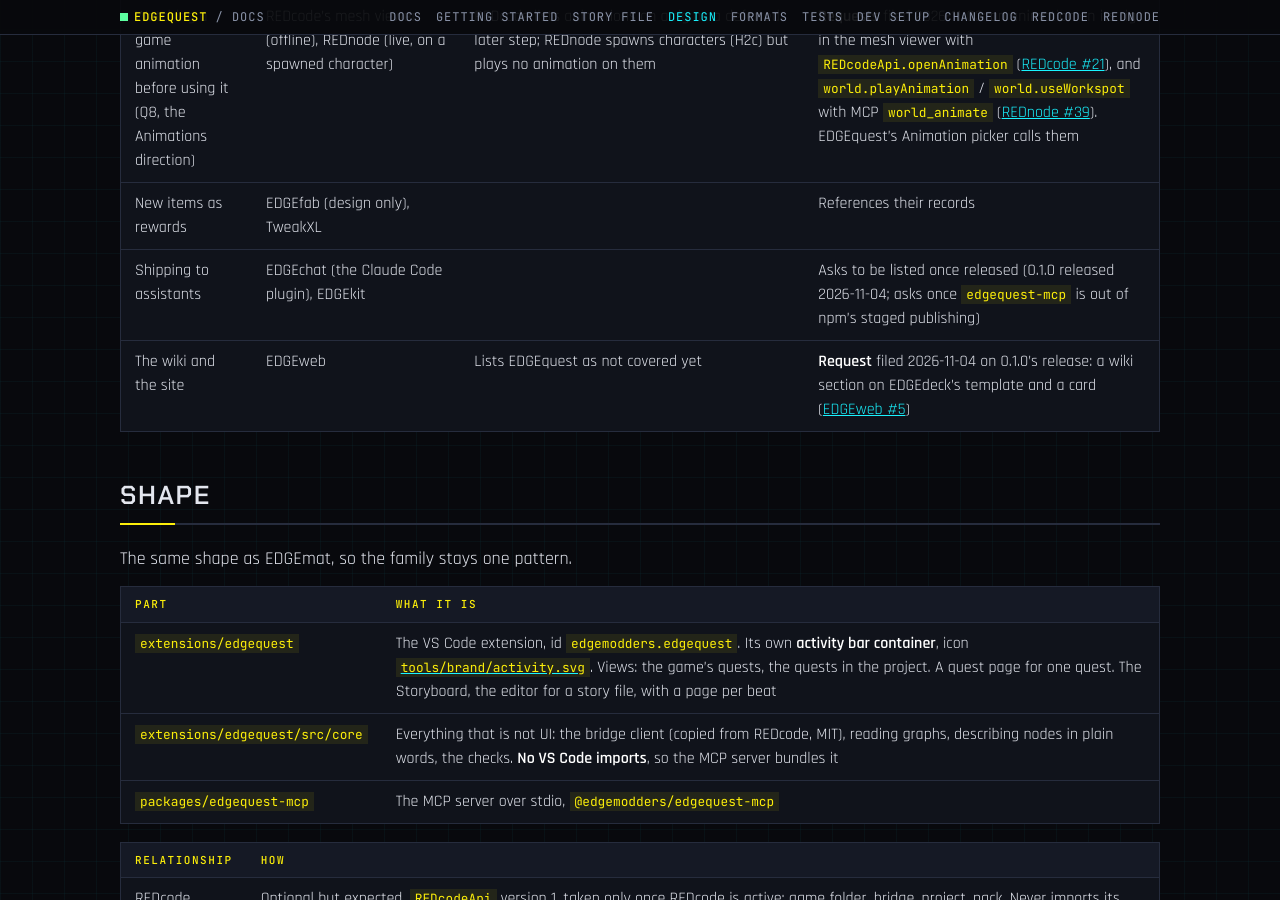
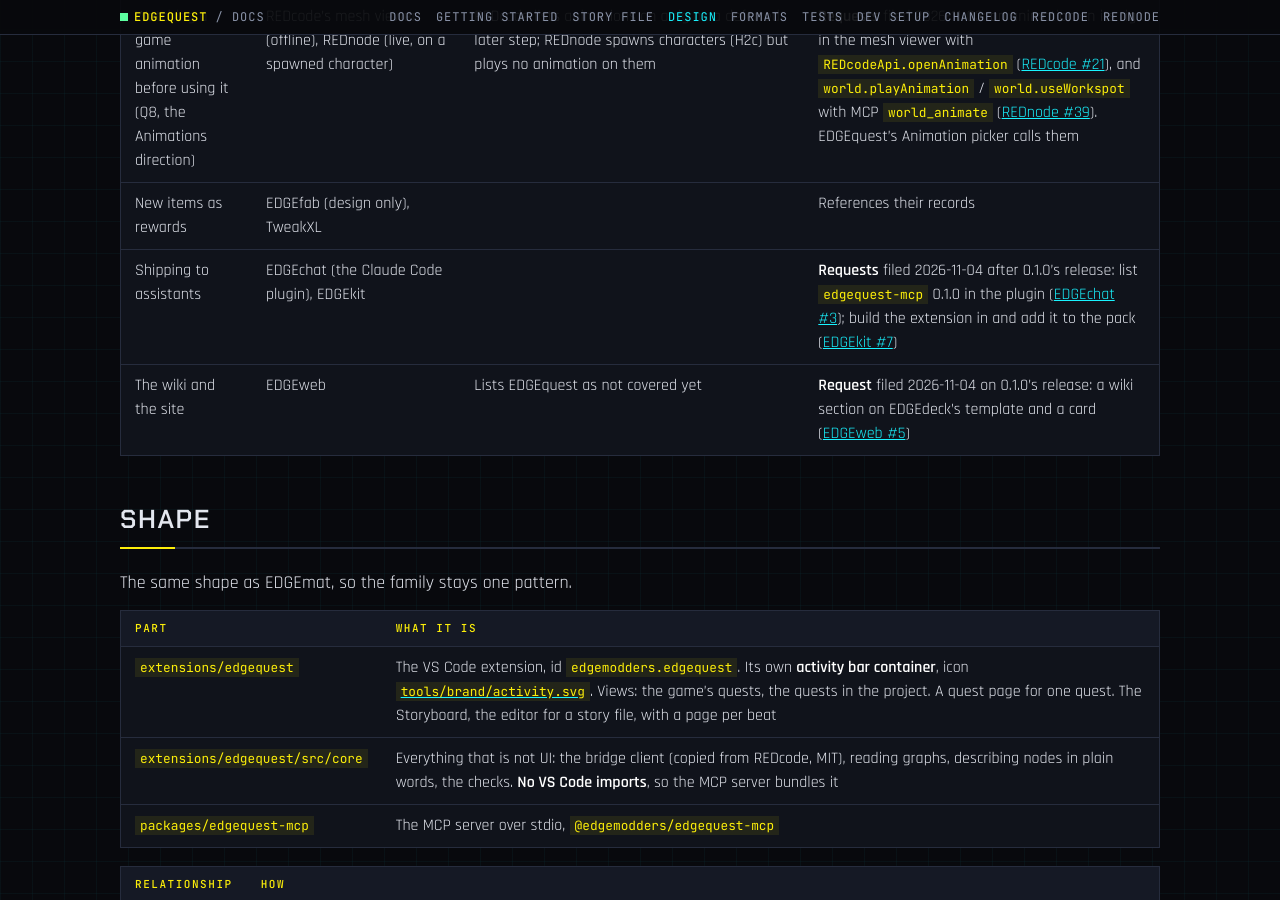
Before and after one commit to Edgemodders/EDGEquest, a Jekyll site: the page built from docs/design.md, in a window 1280 px wide and 900 px high, scrolled down 6947 px. Built offline with Jekyll 4.4.1, drawn with Linux system fonts in a browser that asks for light colours; our own code applies the rules of GitHub Pages for plain Markdown files.

Commit message:
Boundaries: edgequest-mcp 0.1.0 on npm; EDGEchat #3 and EDGEkit #7
Co-Authored-By: Claude Opus 5.5 <noreply@anthropic.com>

```diff
--- a/docs/design.md
+++ b/docs/design.md
@@ -72,7 +72,7 @@ EDGEquest owns the story layer, which no other EDGE tool owns, and calls the oth
 | Places and people: spots, trigger areas, map markers, NPC spawns | EDGEbuilder 0.3.4 | Places meshes, entities and lights with NodeRefs. Markers and areas not planned. NPCs that stand where they were placed are agreed (EDGEbuilder's B3c, 2026-10-23) through REDnode's planned `world.load`, which loads EDGEbuilder's scene files for any package (REDnode's H2c, not built yet) | **Request:** quest places ([EDGEbuilder #3](https://github.com/Edgemodders/EDGEbuilder/issues/3)); followed up 2026-10-22: the checklist, MCP tools for Q6, and what the in-game tests found about markers and trigger areas. Until then, quests use places the game already has. **A happening's stage** (proposed 2026-11-02, see [Happenings](#happenings)): props shown only while it runs, people from a community at AI spots, and an empty crowd area, beyond B4c; **asked on #3 on 2026-11-03** ([comment](https://github.com/Edgemodders/EDGEbuilder/issues/3#issuecomment-6604135073)), needed for H2 |
 | Watching a game animation before using it (Q8, the Animations direction) | REDcode's mesh viewer (offline), REDnode (live, on a spawned character) | REDcode lists animations on a rig as a deferred later step; REDnode spawns characters (H2c) but plays no animation on them | **Requests** filed 2026-11-03: an animation on its rig in the mesh viewer with `REDcodeApi.openAnimation` ([REDcode #21](https://github.com/Edgemodders/REDcode/issues/21)), and `world.playAnimation` / `world.useWorkspot` with MCP `world_animate` ([REDnode #39](https://github.com/Edgemodders/REDnode/issues/39)). EDGEquest's Animation picker calls them |
 | New items as rewards | EDGEfab (design only), TweakXL | | References their records |
-| Shipping to assistants | EDGEchat (the Claude Code plugin), EDGEkit | | Asks to be listed once released (0.1.0 released 2026-11-04; asks once `edgequest-mcp` is out of npm's staged publishing) |
+| Shipping to assistants | EDGEchat (the Claude Code plugin), EDGEkit | | **Requests** filed 2026-11-04 after 0.1.0's release: list `edgequest-mcp` 0.1.0 in the plugin ([EDGEchat #3](https://github.com/Edgemodders/EDGEchat/issues/3)); build the extension in and add it to the pack ([EDGEkit #7](https://github.com/Edgemodders/EDGEkit/issues/7)) |
 | The wiki and the site | EDGEweb | Lists EDGEquest as not covered yet | **Request** filed 2026-11-04 on 0.1.0's release: a wiki section on EDGEdeck's template and a card ([EDGEweb #5](https://github.com/Edgemodders/EDGEweb/issues/5)) |
 
 ## Shape
```
Also changed, not shown: CLAUDE.md (+1 -1 lines), docs/index.md (+1 -1 lines).
